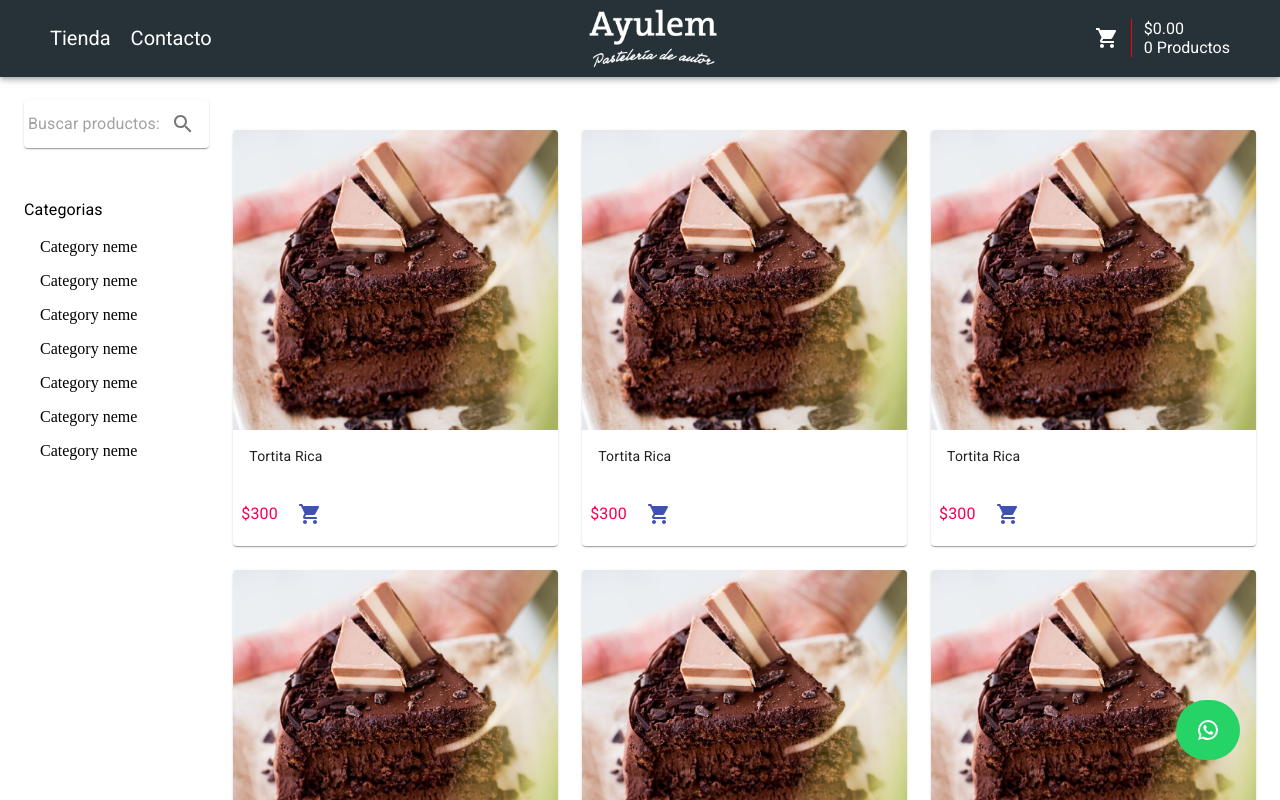
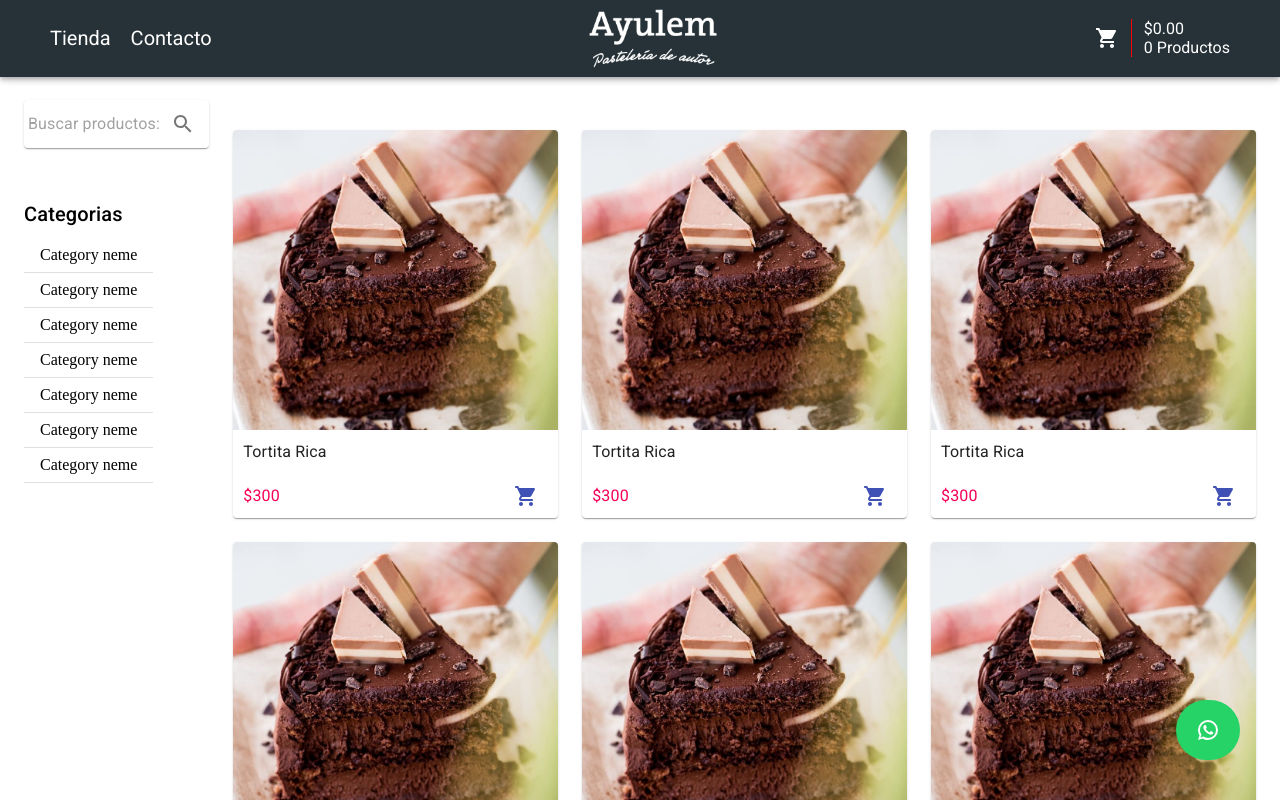
Before and after one commit to emamasonn/bakery-front-end, a React (Create React App) app: page / in a window 1280 px wide. Shown: the top 800 px of the page. Built offline with nearby package versions, Linux system fonts and the light colour scheme.

Commit message:
modified action card area and categories

```diff
--- a/src/components/home/Categories.js
+++ b/src/components/home/Categories.js
@@ -69,12 +69,15 @@ const Categories = () => {
         </IconButton>
       </Paper>
       <Grid item>
-        <Typography variant="body1">Categorias</Typography>
+        <Typography variant="h6">Categorias</Typography>
         <List component="nav">
           {categories.map((category, index) => (
-            <ListItem button key={index}>
-              {category.name}
-            </ListItem>
+            <React.Fragment>
+              <ListItem button key={index}>
+                {category.name}
+              </ListItem>
+              <Divider />
+            </React.Fragment>
           ))}
         </List>
       </Grid>
--- a/src/components/home/ProductCard.js
+++ b/src/components/home/ProductCard.js
@@ -19,6 +19,15 @@ const useStyles = makeStyles({
   icon: {
     marginRight: 100,
   },
+  padding: {
+    padding: 5,
+  },
+  cardAction: {
+    display: "flex",
+    justifyContent: "space-between",
+    alignItems: "center",
+    padding: "0 10px",
+  },
 });
 
 const ProductCard = () => {
@@ -34,22 +43,28 @@ const ProductCard = () => {
           image={ProductImage}
           title="Contemplative Reptile"
         />
-        <CardContent>
+        <CardContent className={classes.padding}>
           <Typography
             className={classes.padding}
-            variant="body2"
+            variant="body1"
             component="h3"
           >
             Tortita Rica
           </Typography>
         </CardContent>
       </CardActionArea>
-      <CardActions>
+      <div className={classes.cardAction}>
         <Typography color="secondary">$300</Typography>
-        <IconButton className={classes.icon} color="primary">
-          <ShoppingCartRoundedIcon />
-        </IconButton>
-      </CardActions>
+        <CardActions className={classes.padding}>
+          <IconButton
+            className={classes.icon}
+            color="primary"
+            className={classes.padding}
+          >
+            <ShoppingCartRoundedIcon />
+          </IconButton>
+        </CardActions>
+      </div>
     </Card>
   );
 };
```
